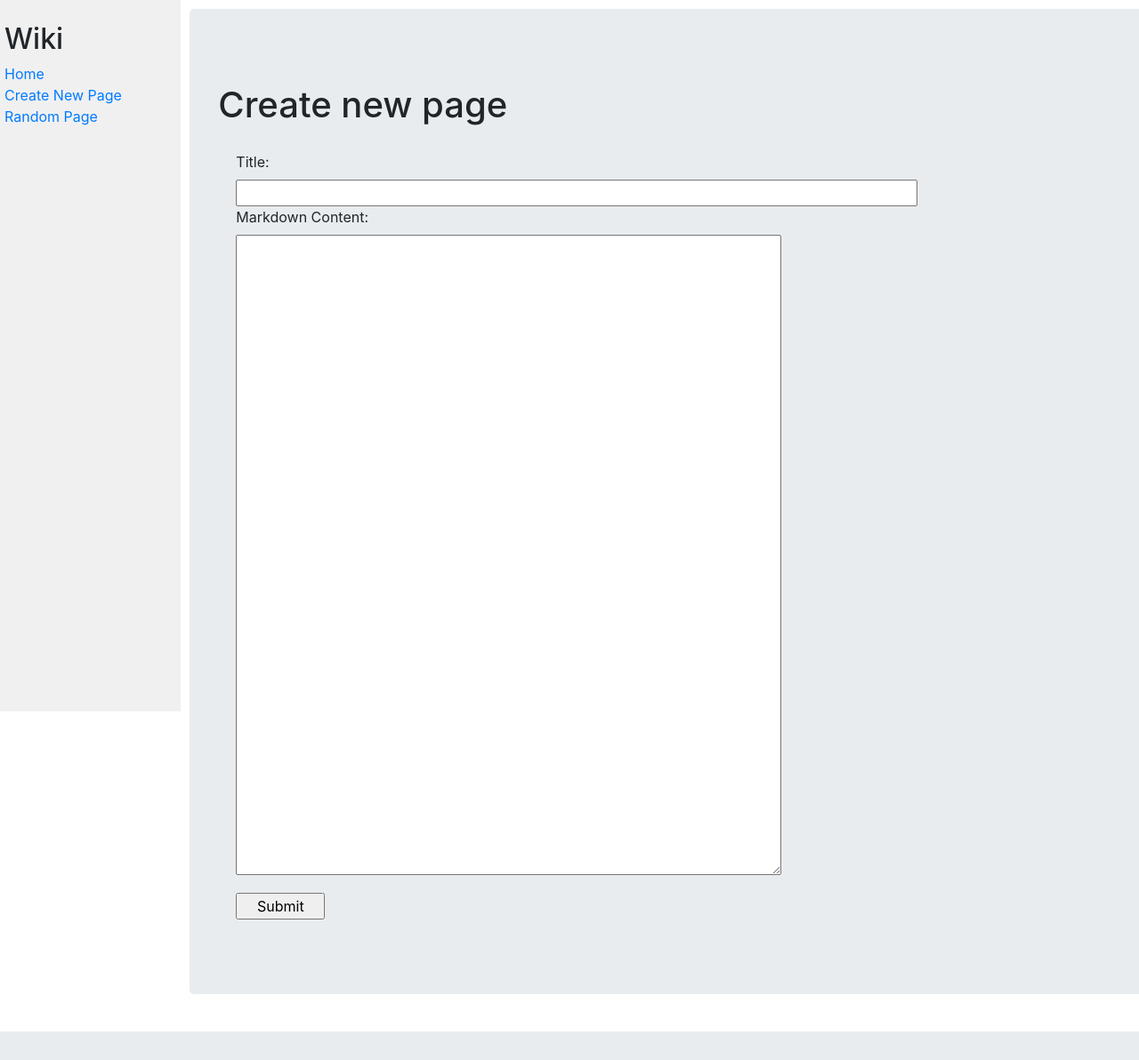
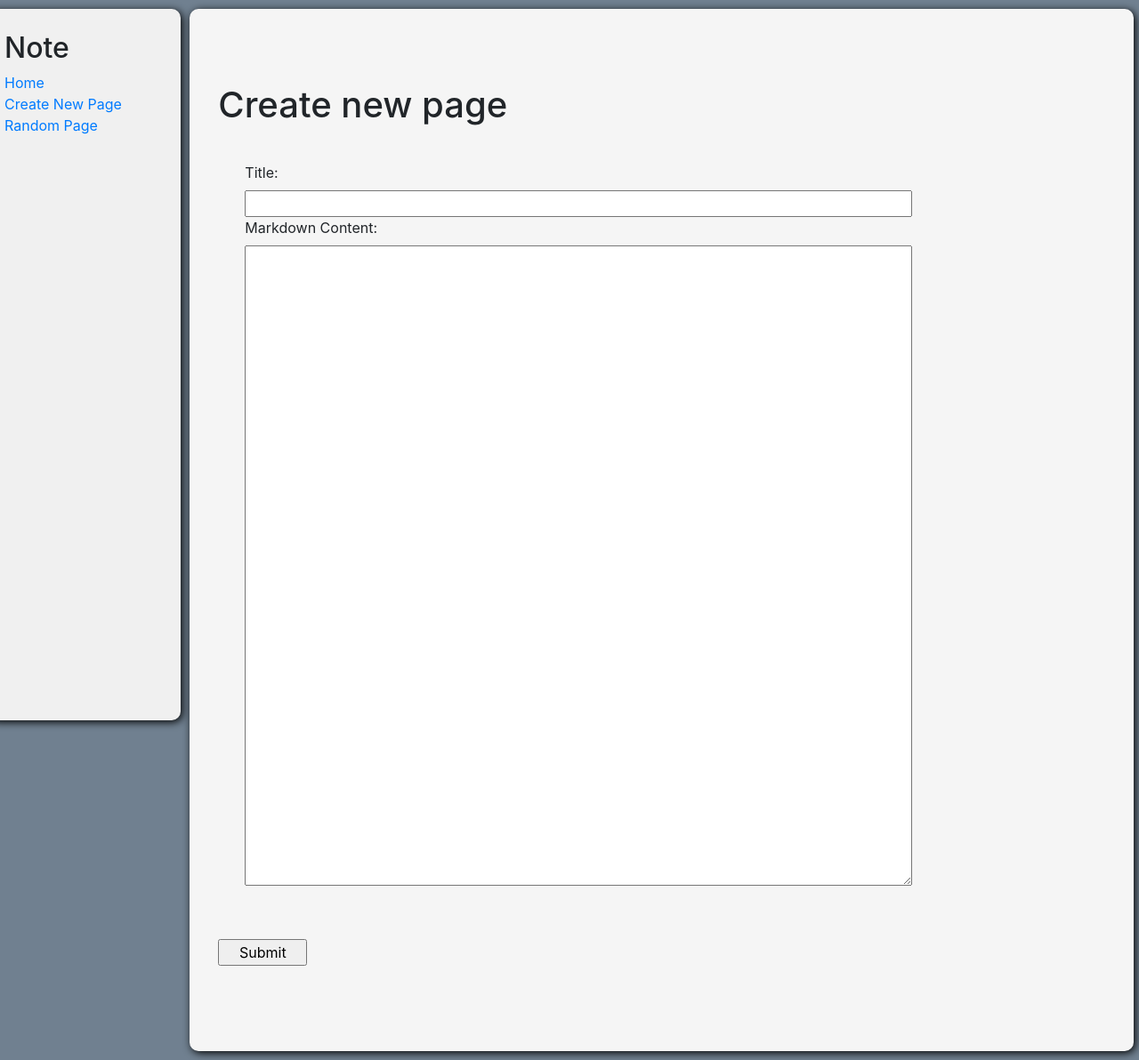
Before and after one commit to Dani3lx/MyWiki, a Django app: page /create in a window 1280 px wide. Shown: the whole page at 89% size. Before the commit the page ends 1160 px from the top, so only its background shows below. Run offline with Django 3.2, Linux system fonts and the light colour scheme; some libraries are stand-ins or nearby versions.

Commit message:
Modified the visuals of the website using CSS

```diff
--- a/encyclopedia/templates/encyclopedia/create.html
+++ b/encyclopedia/templates/encyclopedia/create.html
@@ -6,9 +6,12 @@ CreatePage
 
 {% block body %}
 <h1>Create new page</h1>
-<form action="{% url 'create' %}" method="post" style="display: flex; flex-direction: column; max-width: 80%; max-height: 50%; padding: 20px;">
+<form action="{% url 'create' %}" method="post" >
     {% csrf_token %}
-    {{ textarea }}
+    <div style="display: flex; flex-direction: column; align-items: left; margin: 10px auto; padding: 30px;">
+        {{ textarea }}
+    </div>
+
     <input type="submit" value="Submit" style="width: 100px; margin-top: 20px;">
 </form>
 
--- a/encyclopedia/templates/encyclopedia/layout.html
+++ b/encyclopedia/templates/encyclopedia/layout.html
@@ -9,12 +9,41 @@
     <link rel="stylesheet" href="https://stackpath.bootstrapcdn.com/bootstrap/4.4.1/css/bootstrap.min.css"
         integrity="sha384-Vkoo8x4CGsO3+Hhxv8T/Q5PaXtkKtu6ug5TOeNV6gBiFeWPGFN9MuhOf23Q9Ifjh" crossorigin="anonymous">
     <link href="{% static 'encyclopedia/styles.css' %}" rel="stylesheet">
+    <style>
+        body{
+            background-color: slategrey
+        }
+        .jumbotron{
+            background-color: whitesmoke;
+            width: 99%;
+            height: 100%;
+            border-radius: 10px;
+            box-shadow: 2px 2px 10px black;
+        }
+
+        .sidebar{
+            border-radius: 10px;
+            margin: 10px 0;
+            box-shadow: 2px 2px 10px black;
+            position: sticky;
+            top: 10px;
+        }
+
+        .list-group {
+            box-shadow: 5px 5px 0px gray;
+            border-radius: 10px;
+        }
+        .list-group-item:hover{
+            background-color: #eded;
+            cursor: pointer;
+        }
+    </style>
 </head>
 
 <body>
     <div class="row">
         <div class="sidebar col-lg-2 col-md-3">
-            <h2>Wiki</h2>
+            <h2>Note</h2>
             <form action="{% url 'search' %}" method="post">
                 {% csrf_token %}
                 {{ form }}
--- a/encyclopedia/views.py
+++ b/encyclopedia/views.py
@@ -3,17 +3,16 @@ import markdown2
 from django import forms
 from django.http import HttpResponseRedirect
 from django.urls import reverse
-from django.shortcuts import redirect
 from . import util
 
 import random as r
 
 
 class SearchForm(forms.Form):
-    search = forms.CharField(label="", widget=forms.TextInput(attrs={'class':"search", 'type':"text", 'name':"q", 'placeholder':"Search Encyclopedia"}))
+    search = forms.CharField(label="", widget=forms.TextInput(attrs={'class':"search", 'type':"text", 'name':"q", 'placeholder':"Search Note"}))
 
 class CreateForm(forms.Form):
-    title = forms.CharField(label="Title")
+    title = forms.CharField(label="Title", widget=forms.TextInput(attrs={'style':"width: 80%"}))
     content = forms.CharField(label="Markdown Content", widget=forms.Textarea())
 
 class EditForm(forms.Form):
```
